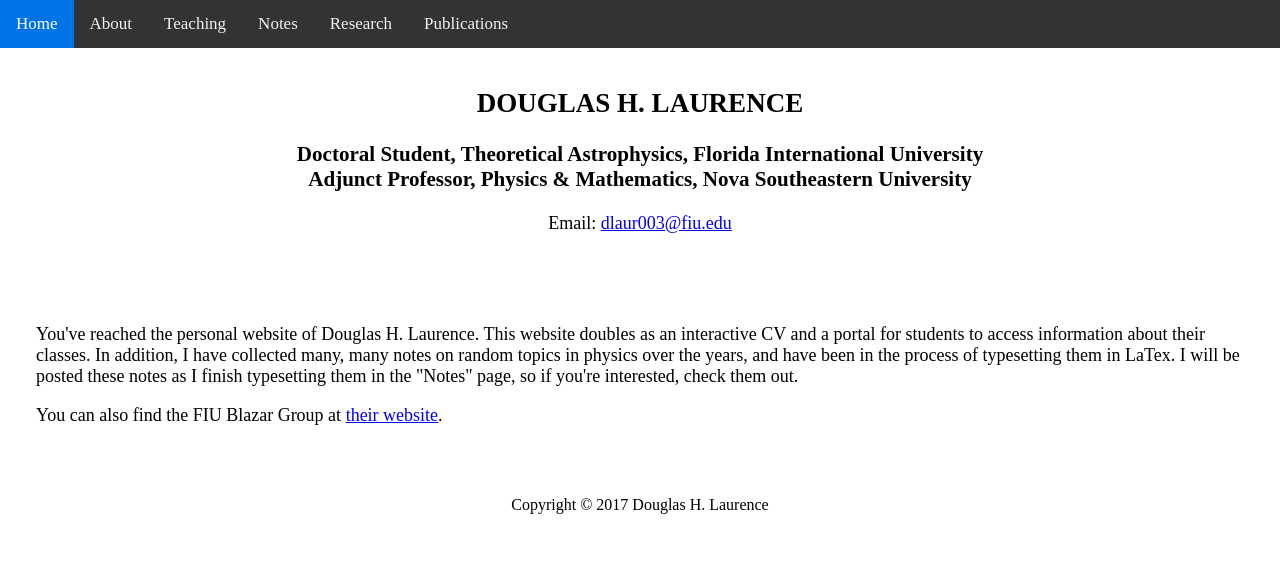
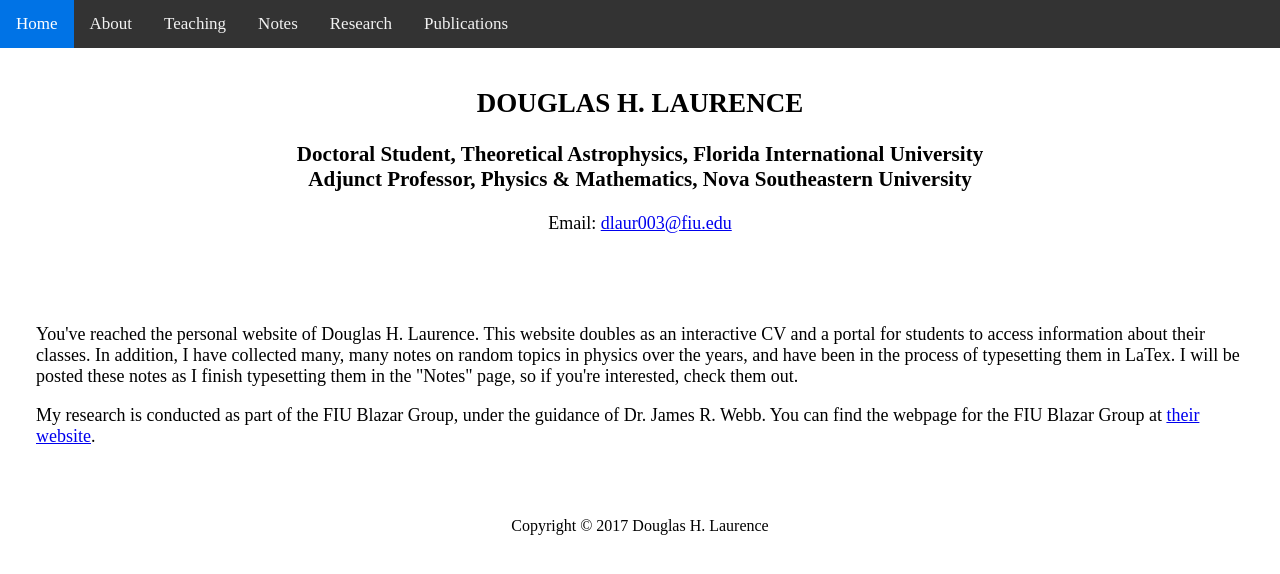
Before and after one commit to dhlaurence/dhlaurence.github.io, a Jekyll site: the page built from index.html, in a window 1280 px wide. Shown: the top 574 px of the page. Built offline with Jekyll 4.4.1, drawn with Linux system fonts in a browser that asks for light colours.

Commit message:
Update index.html

```diff
--- a/index.html
+++ b/index.html
@@ -20,6 +20,7 @@
   </p>
 
   <p>
-    You can also find the FIU Blazar Group at <a target="_blank" href="http://faculty.fiu.edu/~webbj/micro_web.html">their website</a>.
+    My research is conducted as part of the FIU Blazar Group, under the guidance of Dr. James R. Webb. You can find the
+    webpage for the FIU Blazar Group at <a target="_blank" href="http://faculty.fiu.edu/~webbj/micro_web.html">their website</a>.
   </p>
 </article>
```
